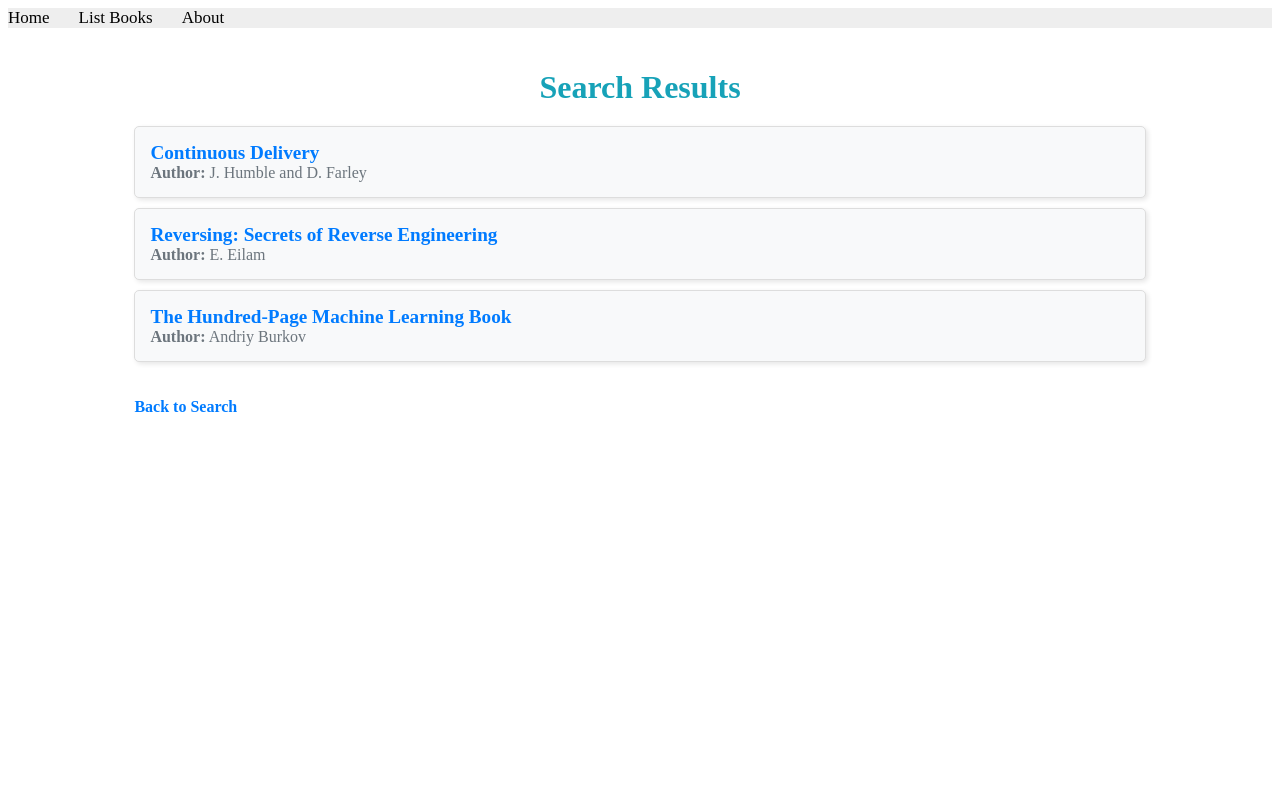
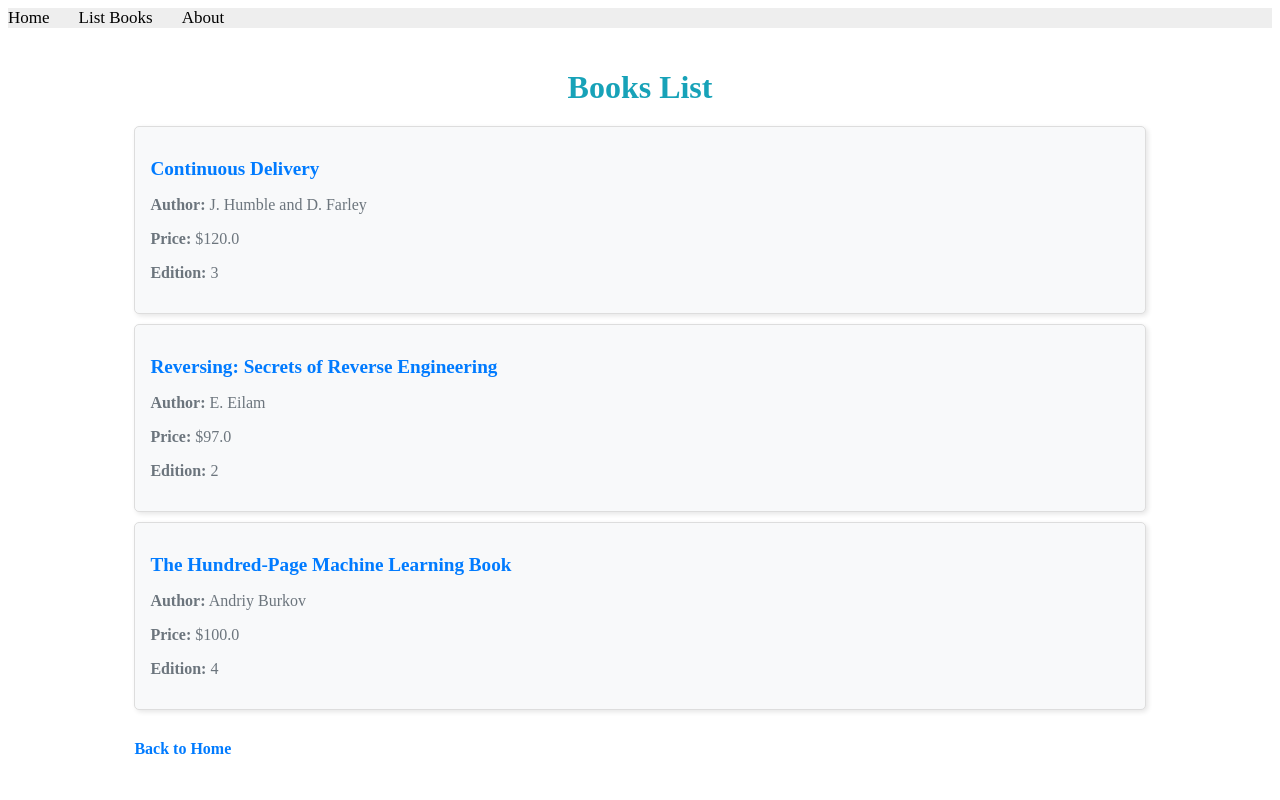
Before and after one commit to s2lwacs/libraryproject, a Django app: template libraryproject/apps/templates/bookmodule/bookList.html in a window 1280 px wide. Run offline with Django 5.2, Linux system fonts and the light colour scheme; the template is opened without the code that fills it: values that come from a table or form of the project are taken from there, others are empty; data comes from the database, SQL or seed files in the repository.

Commit message:
lab7 task3 simple query

```diff
--- a/libraryproject/apps/bookmodule/urls.py
+++ b/libraryproject/apps/bookmodule/urls.py
@@ -11,5 +11,6 @@
 path('<int:bookId>/', views.viewbook, name="books.view_one_book"),
 path('aboutus/', views.aboutus, name="books.aboutus"),
 path('search/', views.search, name="books.search"),
- path('insert_books/', views.insert_books, name='insert_books')
+ path('insert_books/', views.insert_books, name='insert_books'),
+  path('simple/query/', views.simple_query, name='books.simple_query')
 ]
--- a/libraryproject/apps/templates/bookmodule/bookList.html
+++ b/libraryproject/apps/templates/bookmodule/bookList.html
@@ -1,6 +1,6 @@
 {% extends "bookmodule/layouts/base.html" %}
 {% load static %}
-{% block title %} Search Results {% endblock title %}
+{% block title %} Book List {% endblock title %}
 {% block stylesheets %}
 <style>
     .container {
@@ -13,11 +13,7 @@
         text-align: center;
         margin-bottom: 20px;
     }
-    ul {
-        list-style-type: none;
-        padding: 0;
-    }
-    li {
+    .book-item {
         background-color: #f8f9fa;
         margin: 10px 0;
         padding: 15px;
@@ -26,7 +22,7 @@
         box-shadow: 2px 2px 5px rgba(0, 0, 0, 0.1);
         transition: transform 0.2s, box-shadow 0.2s;
     }
-    li:hover {
+    .book-item:hover {
         transform: scale(1.02);
         box-shadow: 4px 4px 10px rgba(0, 0, 0, 0.2);
     }
@@ -39,7 +35,9 @@
     .book-title:hover {
         text-decoration: underline;
     }
-    .book-author {
+    .book-author,
+    .book-price,
+    .book-edition {
         color: #6c757d;
     }
     .no-results {
@@ -61,19 +59,19 @@
 {% endblock stylesheets %}
 {% block content %}
 <div class="container">
-    <h1>Search Results</h1>
+    <h1>Books List</h1>
     {% if books %}
-        <ul>
-            {% for book in books %}
-                <li>
-                    <a href="{% url 'books.view_one_book' book.id %}" class="book-title">{{ book.title }}</a><br>
-                    <span class="book-author"><strong>Author:</strong> {{ book.author }}</span>
-                </li>
-            {% endfor %}
-        </ul>
+        {% for obj in books %}
+            <div class="book-item">
+                <p><a href="{% url 'books.view_one_book' obj.id %}" class="book-title">{{ obj.title }}</a></p>
+                <p class="book-author"><strong>Author:</strong> {{ obj.author }}</p>
+                <p class="book-price"><strong>Price:</strong> ${{ obj.price }}</p>
+                <p class="book-edition"><strong>Edition:</strong> {{ obj.edition }}</p>
+            </div>
+        {% endfor %}
     {% else %}
-        <p class="no-results">No books found matching your search criteria.</p>
+        <p class="no-results">No books match the query.</p>
     {% endif %}
-    <a href="{% url 'books.search' %}" class="back-link">Back to Search</a>
+    <a href="{% url 'books.index' %}" class="back-link">Back to Home</a>
 </div>
 {% endblock content %}
```
Also changed, not shown: libraryproject/apps/bookmodule/views.py (+7 -0 lines).
